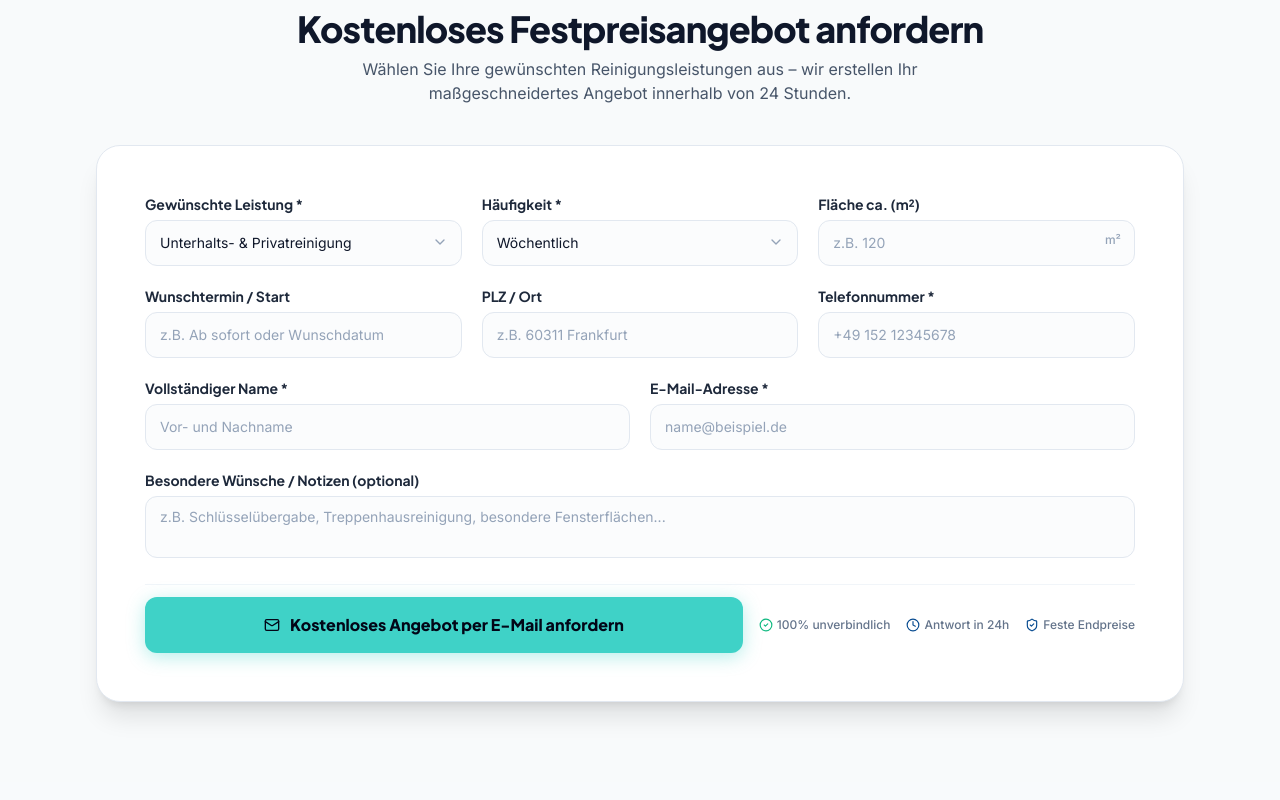
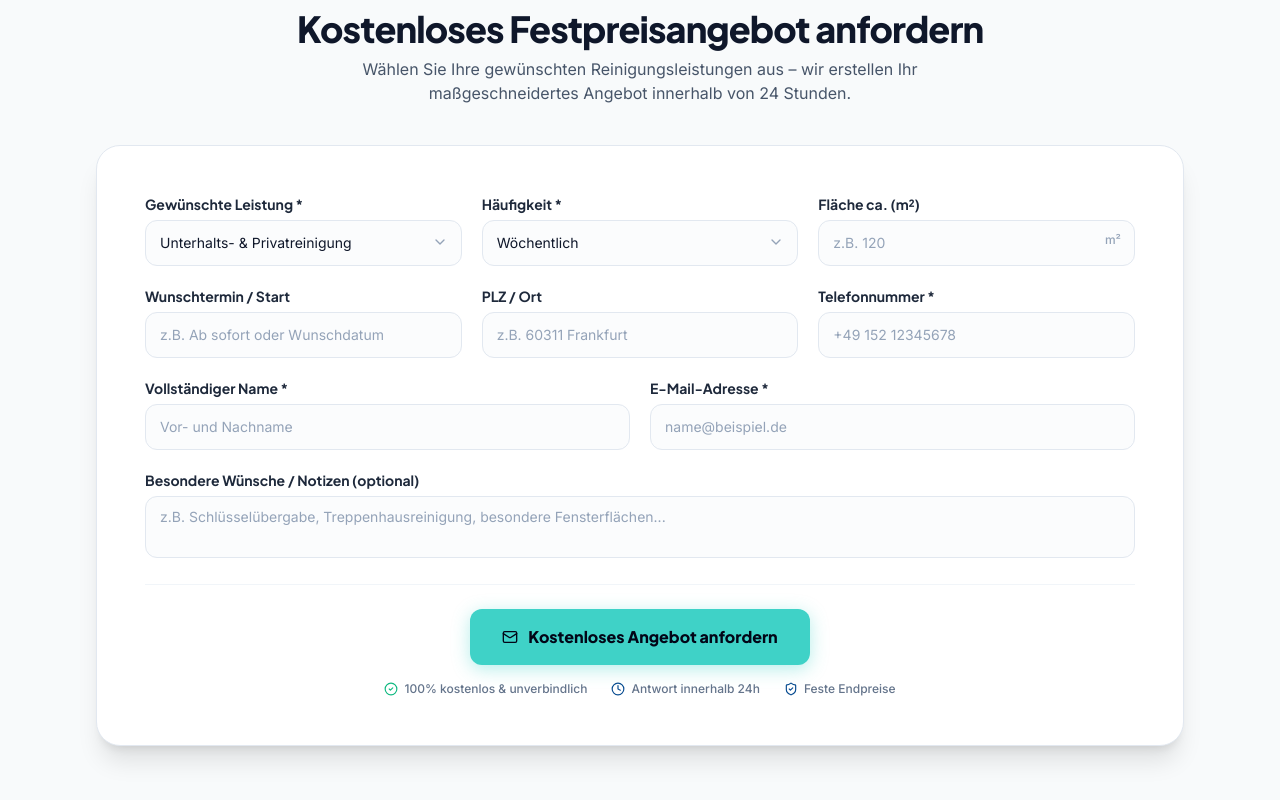
Before and after one commit to BlessedUzama/reinigung, a React (Vite) app: page / in a window 1280 px wide. Shown: the part 2350-3150 px from the top of the page. Built offline with nearby package versions, Linux system fonts and the light colour scheme; the HTML template or start-up script is replaced by a standard one.

Commit message:
style(quote): center CTA button and trust indicators in quote card

```diff
--- a/src/components/QuoteSection.tsx
+++ b/src/components/QuoteSection.tsx
@@ -280,26 +280,26 @@ export const QuoteSection: React.FC = () => {
               />
             </div>
 
-            {/* Bottom Action & Inline Trust Integration */}
-            <div className="pt-3 border-t border-slate-100 flex flex-col sm:flex-row items-center justify-between gap-4">
+            {/* Centered Bottom Action & Trust Indicators */}
+            <div className="pt-6 border-t border-slate-100 flex flex-col items-center justify-center text-center space-y-4">
               <button
                 type="submit"
-                className="w-full sm:w-auto flex-1 py-4 px-8 rounded-xl font-heading font-extrabold text-sm sm:text-base text-slate-950 bg-accent hover:bg-[#35c9be] shadow-cta hover:shadow-cta-hover transition-all duration-200 transform active:scale-[0.98] flex items-center justify-center gap-2.5 cursor-pointer"
+                className="w-full sm:w-auto min-w-[280px] sm:min-w-[340px] px-8 py-3.5 sm:py-4 rounded-xl font-heading font-extrabold text-sm sm:text-base text-slate-950 bg-accent hover:bg-[#35c9be] shadow-cta hover:shadow-cta-hover transition-all duration-200 transform active:scale-[0.98] flex items-center justify-center gap-2.5 cursor-pointer"
               >
-                <Mail className="w-4 h-4 text-slate-950" />
-                <span>Kostenloses Angebot per E-Mail anfordern</span>
+                <Mail className="w-4 h-4 text-slate-950 flex-shrink-0" />
+                <span>Kostenloses Angebot anfordern</span>
               </button>
 
-              <div className="flex flex-wrap items-center justify-center sm:justify-end gap-x-4 gap-y-1.5 text-xs text-slate-500 font-medium">
-                <div className="flex items-center gap-1">
+              <div className="flex flex-wrap items-center justify-center gap-4 sm:gap-6 text-xs text-slate-500 font-medium">
+                <div className="flex items-center gap-1.5">
                   <CheckCircle2 className="w-3.5 h-3.5 text-emerald-500 flex-shrink-0" />
-                  <span>100% unverbindlich</span>
+                  <span>100% kostenlos & unverbindlich</span>
                 </div>
-                <div className="flex items-center gap-1">
+                <div className="flex items-center gap-1.5">
                   <Clock className="w-3.5 h-3.5 text-primary flex-shrink-0" />
-                  <span>Antwort in 24h</span>
+                  <span>Antwort innerhalb 24h</span>
                 </div>
-                <div className="flex items-center gap-1">
+                <div className="flex items-center gap-1.5">
                   <ShieldCheck className="w-3.5 h-3.5 text-primary flex-shrink-0" />
                   <span>Feste Endpreise</span>
                 </div>
```
